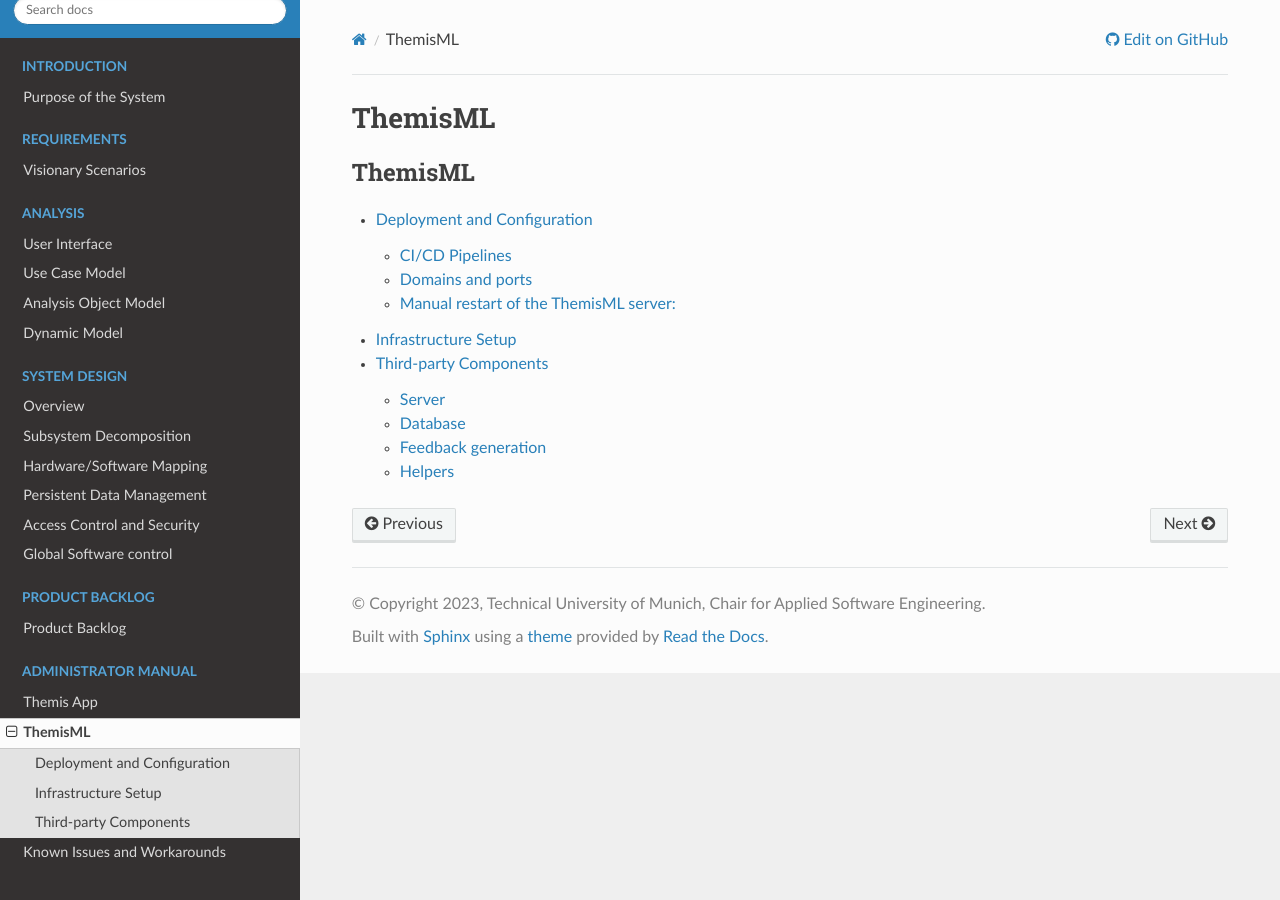
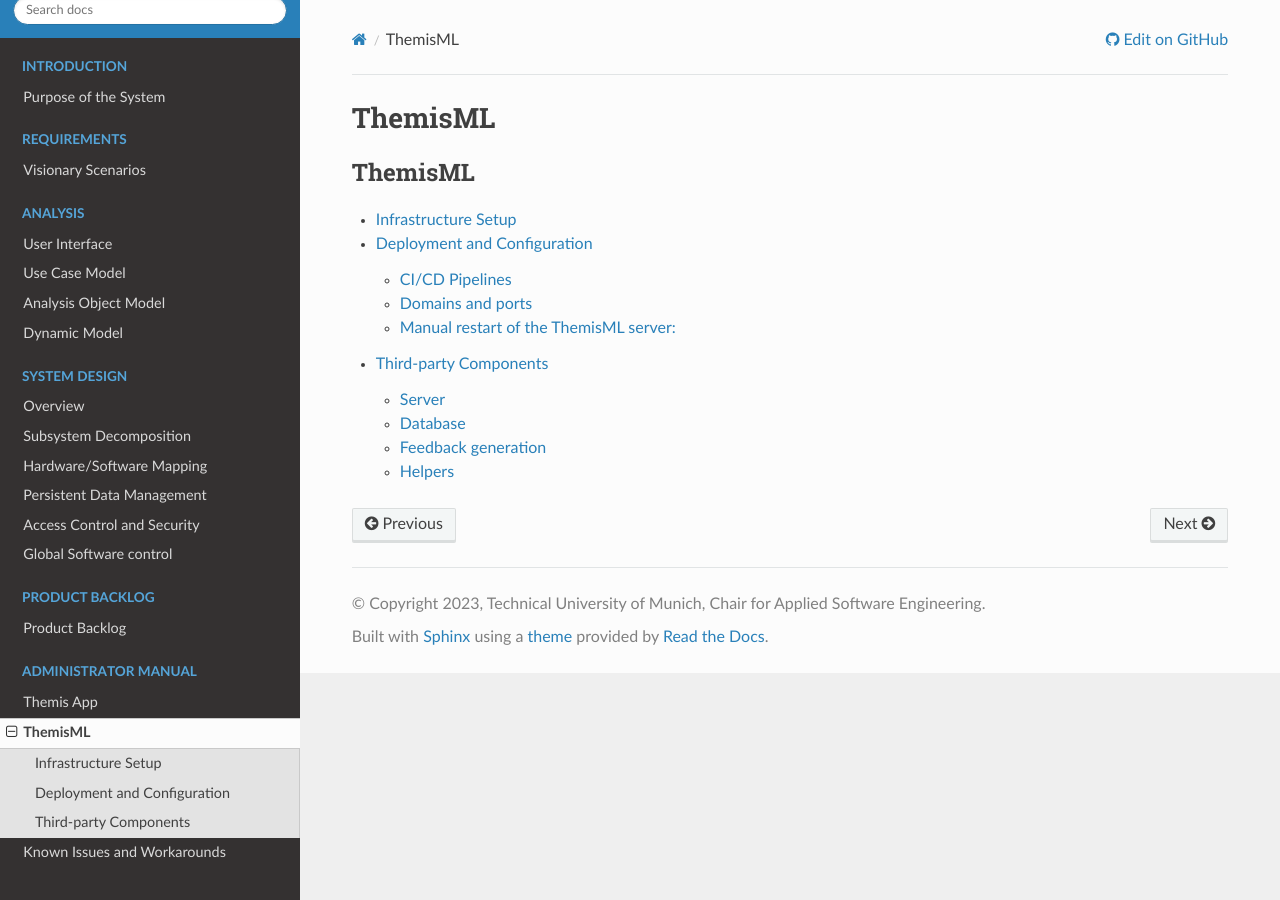
Before and after one commit to ls1intum/Themis, a Sphinx documentation site: the page built from docs/admin/themisml/index.rst, in a window 1280 px wide. Built offline with Sphinx 7.4.7 and the Read the Docs theme 2.0.0, drawn with Linux system fonts in a browser that asks for light colours.

```diff
--- a/docs/admin/app/index.rst
+++ b/docs/admin/app/index.rst
@@ -5,6 +5,6 @@ Themis App
     :caption: Themis App
     :includehidden:
 
+    infrastructure
     deployment
-    infrastructure
     third-party
--- a/docs/admin/themisml/index.rst
+++ b/docs/admin/themisml/index.rst
@@ -5,6 +5,6 @@ ThemisML
     :caption: ThemisML
     :includehidden:
 
+    infrastructure
     deployment
-    infrastructure
     third-party
```
